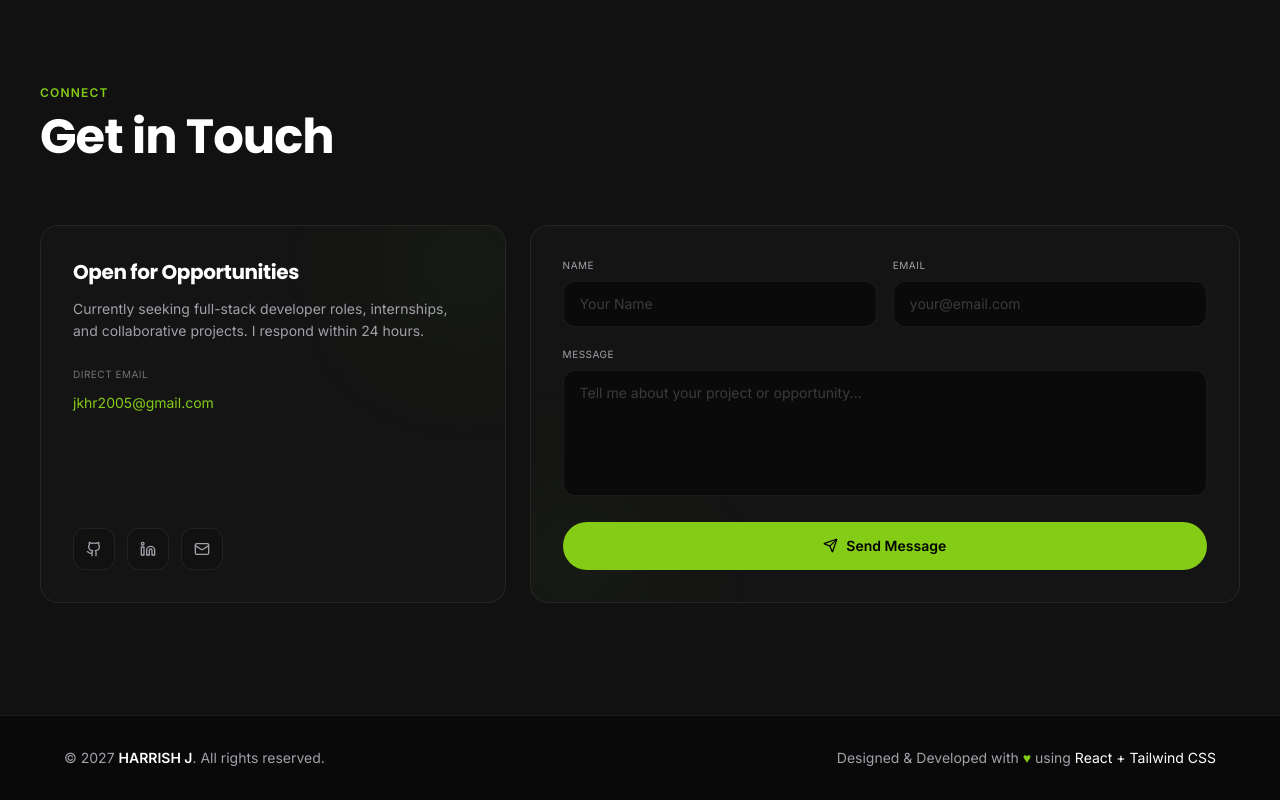
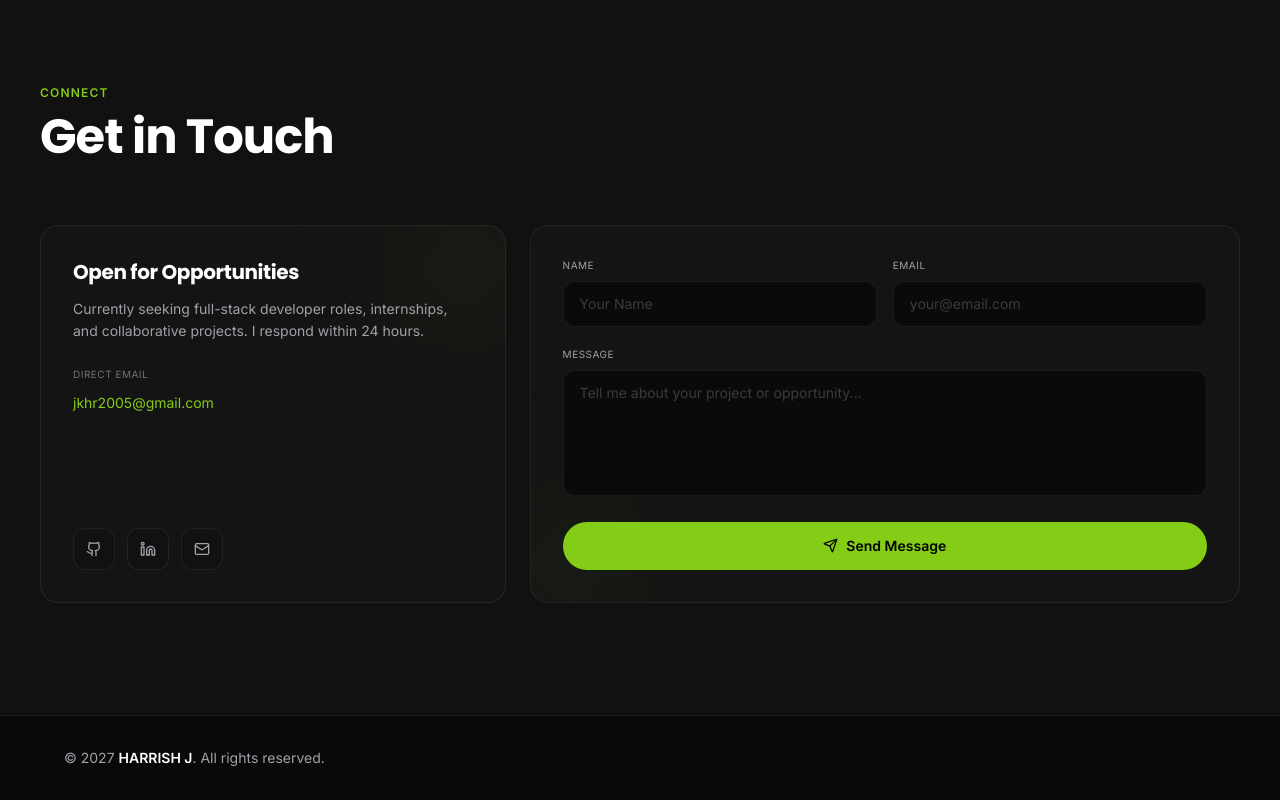
Before and after one commit to harrish159/Portfolio, a React (Vite) app: page / in a window 1280 px wide. Shown: the part 3867-4667 px from the top of the page. Built offline with nearby package versions, Linux system fonts and the light colour scheme.

Commit message:
Footer Changed

```diff
--- a/src/components/Footer.jsx
+++ b/src/components/Footer.jsx
@@ -1,17 +1,12 @@
-import React from 'react';
+import React from "react";
 
 const Footer = () => {
   return (
     <footer className="border-t border-border-dark bg-bg-main">
       <div className="max-w-[1200px] mx-auto px-6 py-8 flex flex-col md:flex-row items-center justify-between gap-4">
         <p className="text-text-sec text-sm text-center md:text-left">
-          © 2027 <span className="text-white font-semibold">HARRISH J</span>. All rights reserved.
-        </p>
-        <p className="text-text-sec text-sm text-center md:text-left">
-          Designed & Developed with{' '}
-          <span className="text-accent-lime">♥</span>
-          {' '}using{' '}
-          <span className="text-white">React + Tailwind CSS</span>
+          © 2027 <span className="text-white font-semibold">HARRISH J</span>.
+          All rights reserved.
         </p>
       </div>
     </footer>
```
